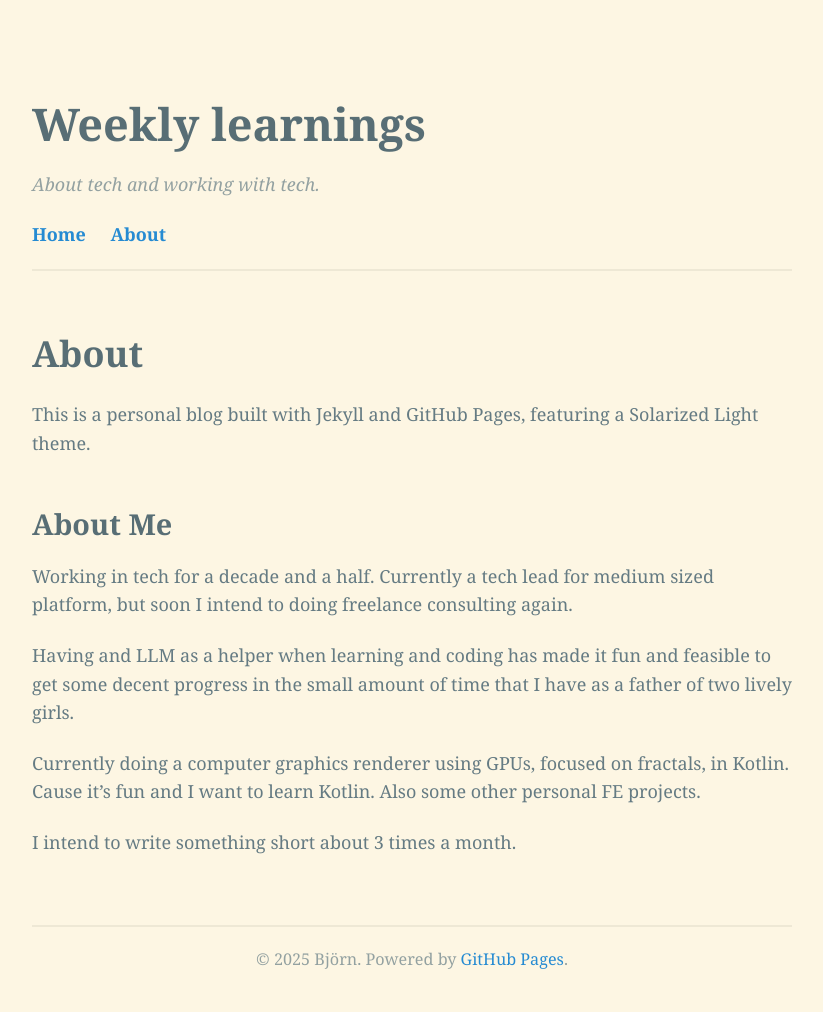
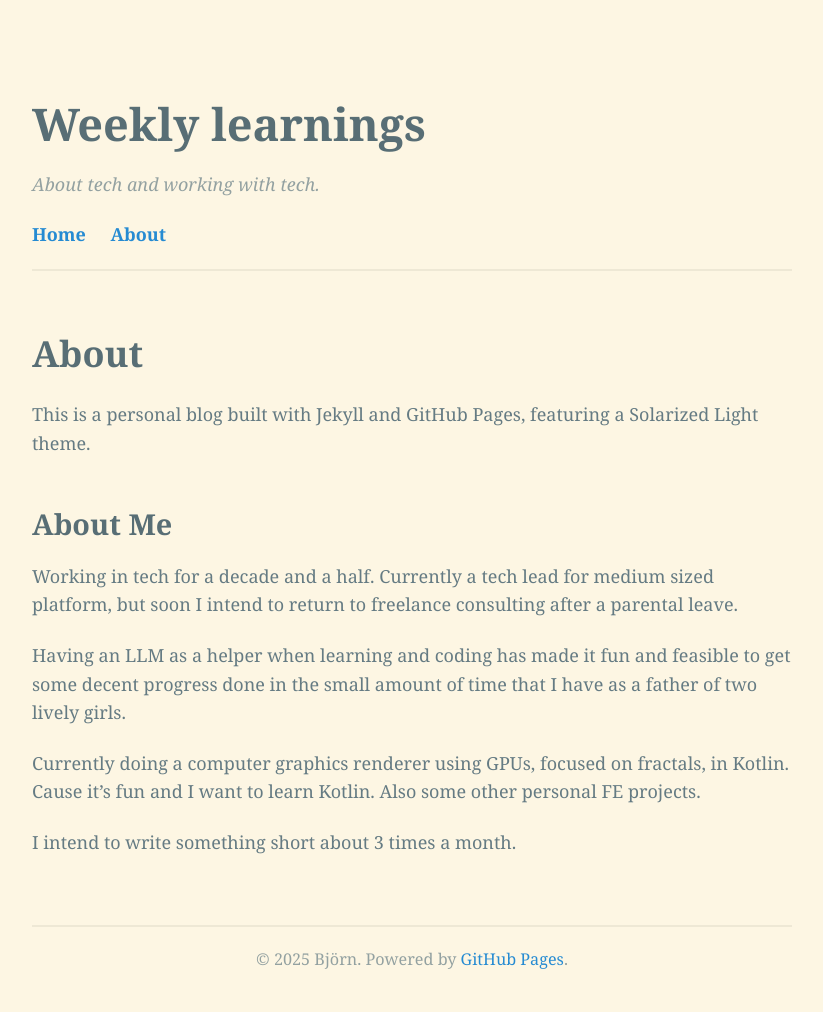
Before and after one commit to kodakodapa/kodakodapa.github.io, a Jekyll site: the page built from about.md, in a window 1280 px wide. Shown: the whole page, without its empty margins (228-1051 px from the left). Built offline with Jekyll 4.4.1, drawn with Linux system fonts in a browser that asks for light colours.

```diff
--- a/about.md
+++ b/about.md
@@ -10,9 +10,9 @@ This is a personal blog built with Jekyll and GitHub Pages, featuring a Solarize
 
 ## About Me
 
-Working in tech for a decade and a half. Currently a tech lead for medium sized platform, but soon I intend to doing freelance consulting again.
+Working in tech for a decade and a half. Currently a tech lead for medium sized platform, but soon I intend to return to freelance consulting after a parental leave.
 
-Having and LLM as a helper when learning and coding has made it fun and feasible to get some decent progress in the small amount of time that I have as a father of two lively girls.
+Having an LLM as a helper when learning and coding has made it fun and feasible to get some decent progress done in the small amount of time that I have as a father of two lively girls.
 
 Currently doing a computer graphics renderer using GPUs, focused on fractals, in Kotlin. Cause it's fun and I want to learn Kotlin. Also some other personal FE projects.
 
```
Also changed, not shown: _posts/2025-10-25-APIs.md (added, +38 -0 lines).
